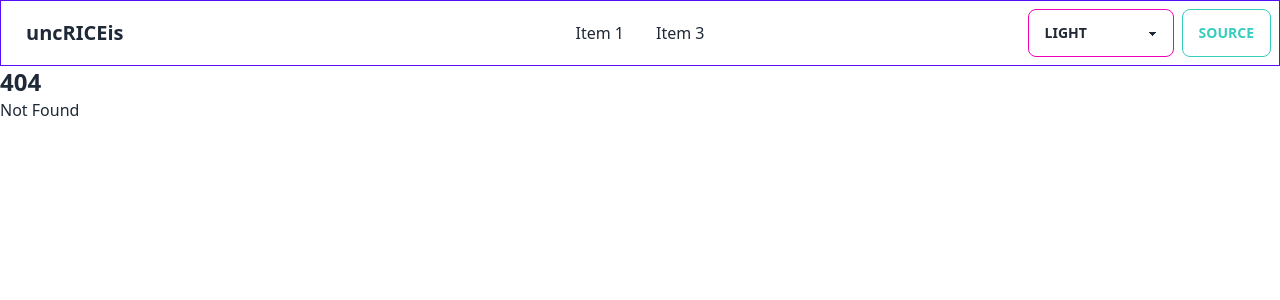
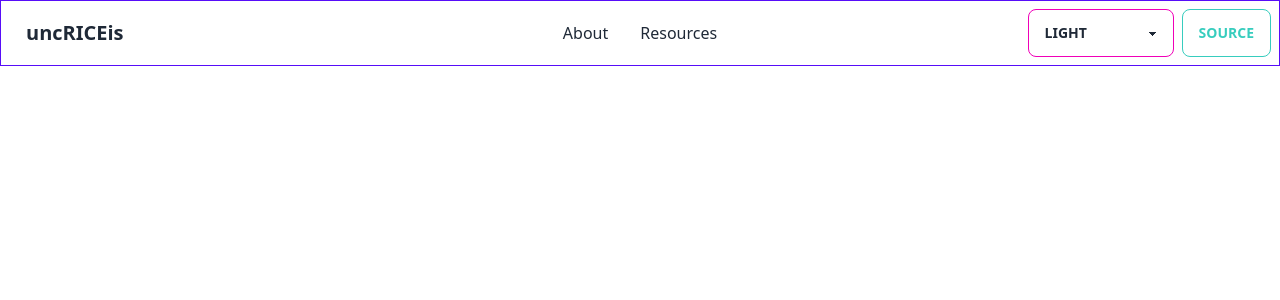
Before and after one commit to AidanG1/Remedy, a SvelteKit app in the folder frontend/: page /about in a window 1280 px wide. Before the commit this address had no page. Shown: the top 300 px of the page. Built offline with nearby package versions, Linux system fonts and the light colour scheme.

Commit message:
add some new pages

```diff
--- a/frontend/src/lib/Flow/flow.ts
+++ b/frontend/src/lib/Flow/flow.ts
@@ -228,7 +228,7 @@ const create_chats: number[] = [
     11, 12, 13, 14, 15, 16
 ]
 
-const create_chat = async () => {
+export const create_chat = async () => {
     const { data, error } = await supabase
         .from('users')
         .insert()
--- a/frontend/src/routes/+layout.svelte
+++ b/frontend/src/routes/+layout.svelte
@@ -26,16 +26,16 @@
                     tabindex="0"
                     class="menu menu-compact dropdown-content mt-3 p-2 shadow bg-base-100 rounded-box w-52"
                 >
-                    <li><a>Item 1</a></li>
-                    <li><a>Item 3</a></li>
+                    <li><a href="/about">About</a></li>
+                    <li><a href="/resources">Resources</a></li>
                 </ul>
             </div>
             <a class="btn btn-ghost normal-case text-xl" href="/">uncRICEis</a>
         </div>
         <div class="navbar-center hidden lg:flex">
             <ul class="menu menu-horizontal p-0">
-                <li><a>Item 1</a></li>
-                <li><a>Item 3</a></li>
+                <li><a href="/about">About</a></li>
+                <li><a href="/resources">Resources</a></li>
             </ul>
         </div>
         <div class="navbar-end">
```
Also changed, not shown: frontend/src/routes/about/+page.svelte (added), frontend/src/routes/resources/+page.svelte (added).
